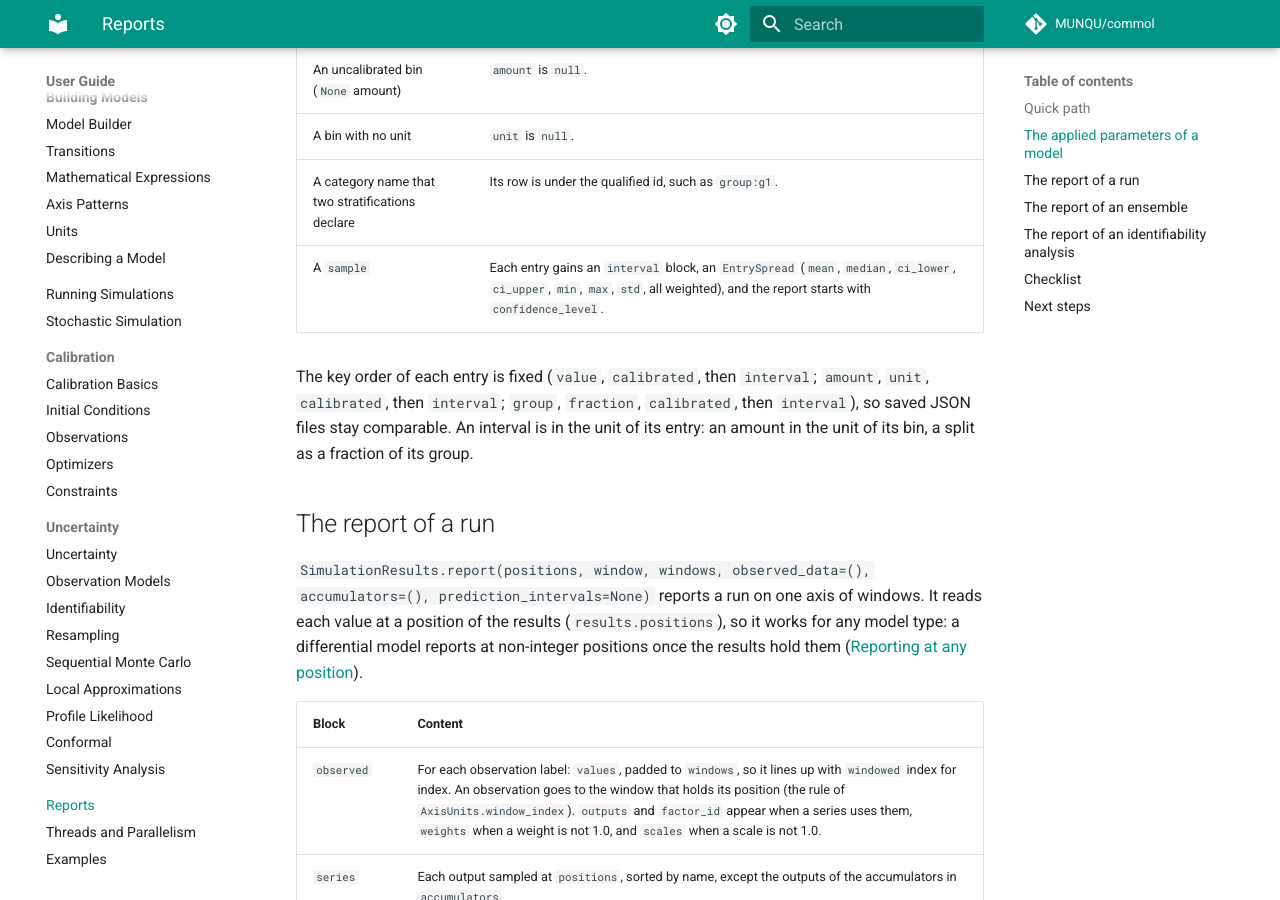
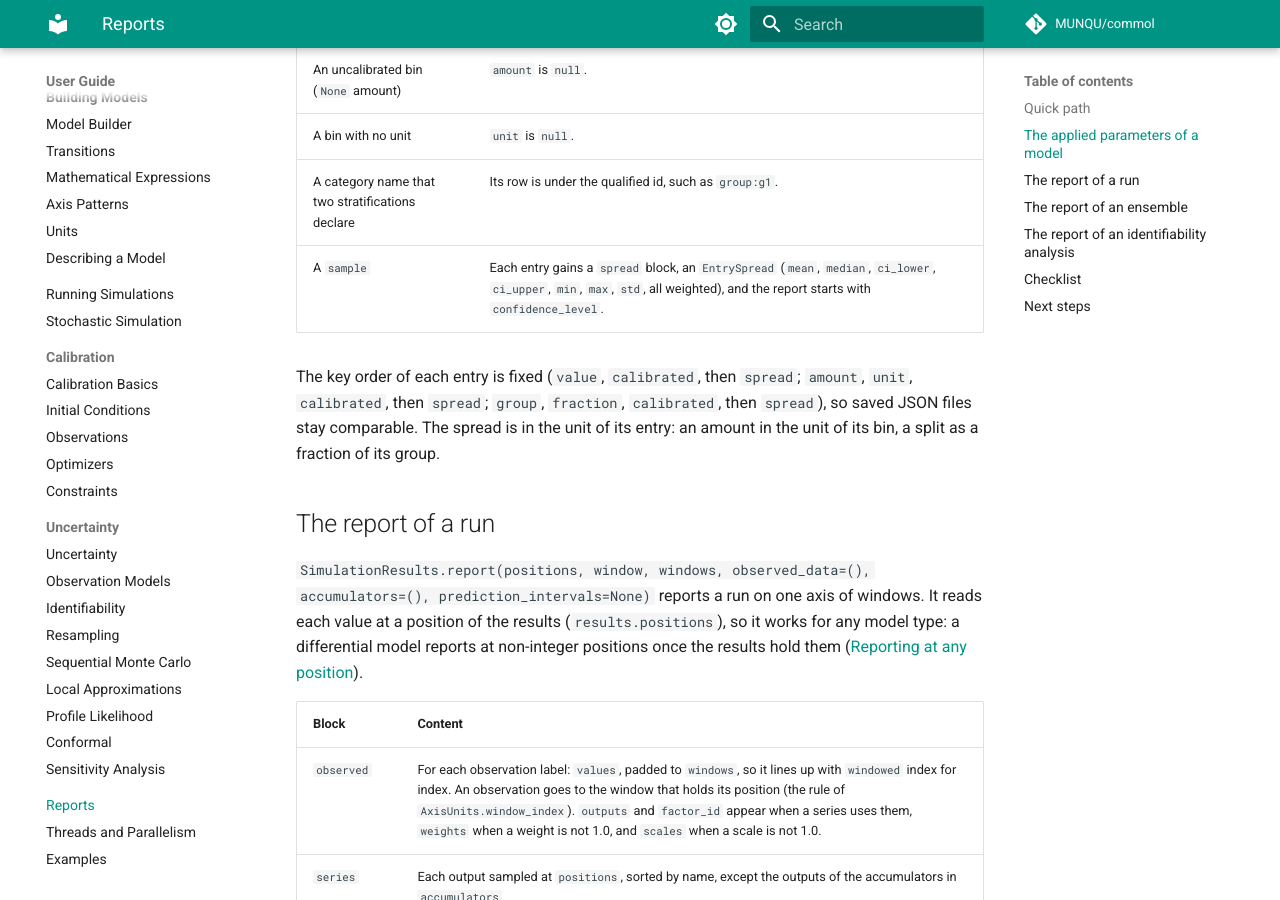
Before and after one commit to MUNQU/commol, an MkDocs documentation site: the page built from docs/guide/reports.md, in a window 1280 px wide and 900 px high, scrolled down 3239 px. Built offline with MkDocs 1.6.1 and Material for MkDocs 9.7.7, drawn with Linux system fonts in a browser that asks for light colours; comment, search, counter and statistics services are not loaded; the version menu is left out.

Commit message:
refactor(python-api): a report entry holds its spread under the key spread (#443)
* refactor(python-api): a report entry holds its spread under the key spread

* test(python-api): the spread is the last key of a report entry

```diff
--- a/docs/guide/reports.md
+++ b/docs/guide/reports.md
@@ -128,12 +128,12 @@ kind of model; the structure of the model adds the sections of its kind
 | An uncalibrated bin (`None` amount) | `amount` is `null`. |
 | A bin with no unit | `unit` is `null`. |
 | A category name that two stratifications declare | Its row is under the qualified id, such as `group:g1`. |
-| A `sample` | Each entry gains an `interval` block, an `EntrySpread` (`mean`, `median`, `ci_lower`, `ci_upper`, `min`, `max`, `std`, all weighted), and the report starts with `confidence_level`. |
+| A `sample` | Each entry gains a `spread` block, an `EntrySpread` (`mean`, `median`, `ci_lower`, `ci_upper`, `min`, `max`, `std`, all weighted), and the report starts with `confidence_level`. |
 
-The key order of each entry is fixed (`value`, `calibrated`, then `interval`;
-`amount`, `unit`, `calibrated`, then `interval`; `group`, `fraction`,
-`calibrated`, then `interval`), so saved JSON files stay comparable. An
-interval is in the unit of its entry: an amount in the unit of its bin, a split
+The key order of each entry is fixed (`value`, `calibrated`, then `spread`;
+`amount`, `unit`, `calibrated`, then `spread`; `group`, `fraction`,
+`calibrated`, then `spread`), so saved JSON files stay comparable. The
+spread is in the unit of its entry: an amount in the unit of its bin, a split
 as a fraction of its group.
 
 ## The report of a run
```
Also changed, not shown: docs/about/changelog.md (+4 -0 lines), 5 other files.
